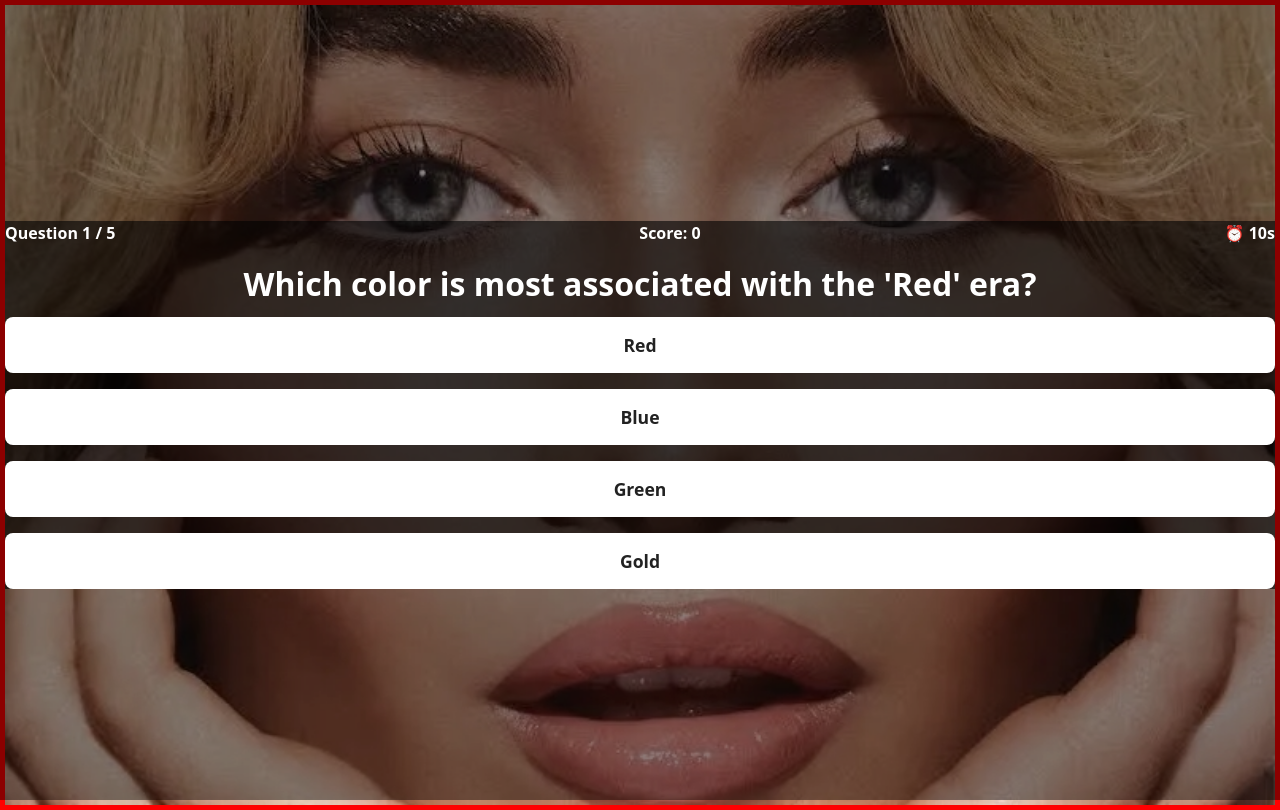
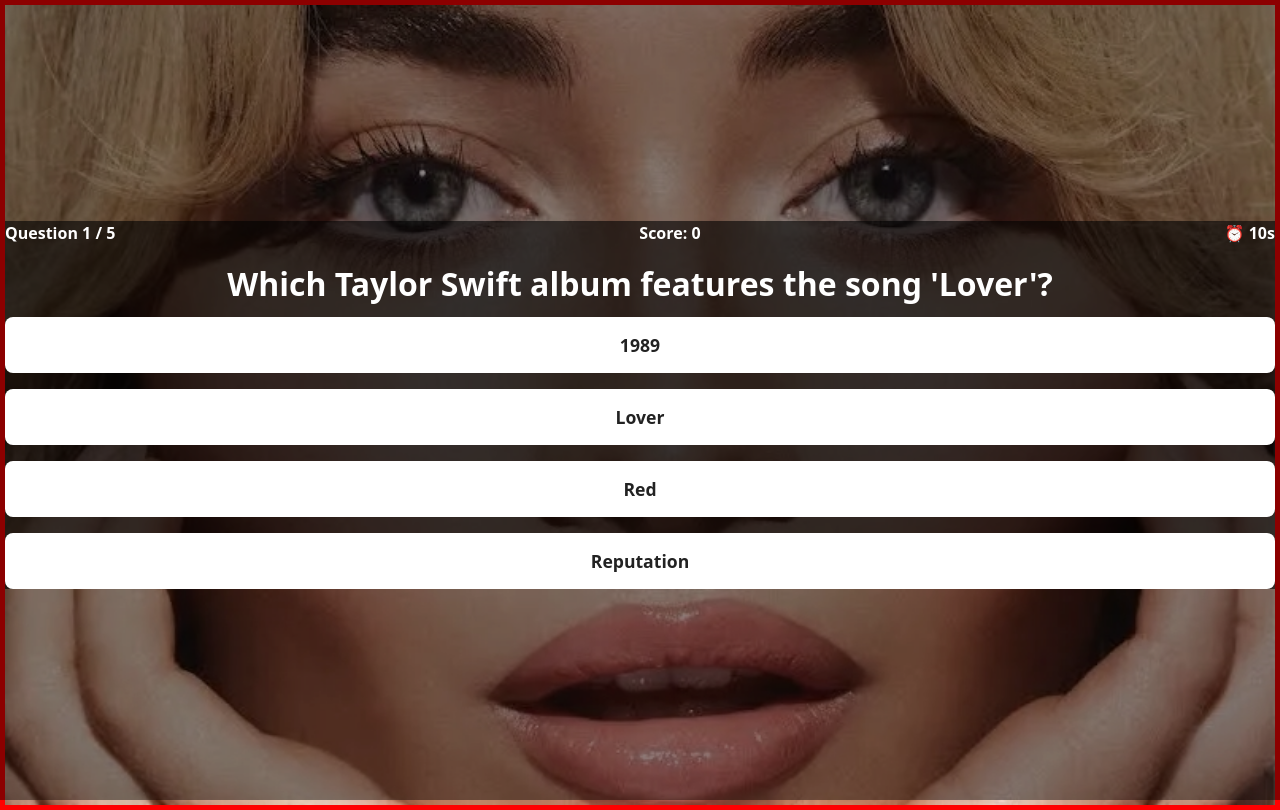
Before and after one commit to Suvithavijay/swift-carpenter-showdown, a React (Vite) app: page /questions/1/1 in a window 1280 px wide. Built offline with nearby package versions, Linux system fonts and the light colour scheme.

Commit message:
feat: add more Taylor and Sabrina questions, classified by artist

```diff
--- a/src/questions.js
+++ b/src/questions.js
@@ -94,6 +94,64 @@
     answers: [
       { text: "True", isCorrect: true },
       { text: "False", isCorrect: false },
+    ],
+  },
+  {
+    artist: 'taylor',
+    question: "Which Taylor Swift song is about her relationship with Jake Gyllenhaal?",
+    answers: [
+      { text: "All Too Well", isCorrect: true },
+      { text: "Love Story", isCorrect: false },
+      { text: "Style", isCorrect: false },
+      { text: "Delicate", isCorrect: false },
+    ],
+  },
+  {
+    artist: 'taylor',
+    question: "Which Taylor Swift album is known for its indie-folk sound?",
+    answers: [
+      { text: "folklore", isCorrect: true },
+      { text: "1989", isCorrect: false },
+      { text: "Reputation", isCorrect: false },
+      { text: "Red", isCorrect: false },
+    ],
+  },
+  {
+    artist: 'taylor',
+    question: "True or False: Taylor Swift's lucky number is 13.",
+    answers: [
+      { text: "True", isCorrect: true },
+      { text: "False", isCorrect: false },
+    ],
+  },
+  {
+    artist: 'taylor',
+    question: "Which Taylor Swift song features Brendon Urie?",
+    answers: [
+      { text: "ME!", isCorrect: true },
+      { text: "You Need To Calm Down", isCorrect: false },
+      { text: "Lover", isCorrect: false },
+      { text: "The Man", isCorrect: false },
+    ],
+  },
+  {
+    artist: 'taylor',
+    question: "Finish the lyric: 'I knew you were trouble when you ___ in.'",
+    answers: [
+      { text: "walked", isCorrect: true },
+      { text: "came", isCorrect: false },
+      { text: "called", isCorrect: false },
+      { text: "danced", isCorrect: false },
+    ],
+  },
+  {
+    artist: 'taylor',
+    question: "Which Taylor Swift song is about a scarf?",
+    answers: [
+      { text: "All Too Well", isCorrect: true },
+      { text: "Cardigan", isCorrect: false },
+      { text: "Style", isCorrect: false },
+      { text: "The Archer", isCorrect: false },
     ],
   },
 
@@ -194,4 +252,52 @@
       { text: "False", isCorrect: false },
     ],
   },
+  {
+    artist: 'sabrina',
+    question: "Which Sabrina Carpenter album features the song 'Thumbs'?",
+    answers: [
+      { text: "Evolution", isCorrect: true },
+      { text: "Singular: Act I", isCorrect: false },
+      { text: "Singular: Act II", isCorrect: false },
+      { text: "Eyes Wide Open", isCorrect: false },
+    ],
+  },
+  {
+    artist: 'sabrina',
+    question: "Which Sabrina Carpenter song features the lyric 'You got me feeling like a psycho'?",
+    answers: [
+      { text: "Vicious", isCorrect: true },
+      { text: "Feather", isCorrect: false },
+      { text: "Skin", isCorrect: false },
+      { text: "Sue Me", isCorrect: false },
+    ],
+  },
+  {
+    artist: 'sabrina',
+    question: "True or False: Sabrina Carpenter opened for Taylor Swift on the Eras Tour.",
+    answers: [
+      { text: "True", isCorrect: true },
+      { text: "False", isCorrect: false },
+    ],
+  },
+  {
+    artist: 'sabrina',
+    question: "Which Sabrina Carpenter song is about moving on from a breakup?",
+    answers: [
+      { text: "Skin", isCorrect: true },
+      { text: "Sue Me", isCorrect: false },
+      { text: "Thumbs", isCorrect: false },
+      { text: "Nonsense", isCorrect: false },
+    ],
+  },
+  {
+    artist: 'sabrina',
+    question: "Finish the lyric: 'I got a feeling that it's gonna be a ___ night'",
+    answers: [
+      { text: "good", isCorrect: true },
+      { text: "long", isCorrect: false },
+      { text: "crazy", isCorrect: false },
+      { text: "fun", isCorrect: false },
+    ],
+  },
 ];
```
